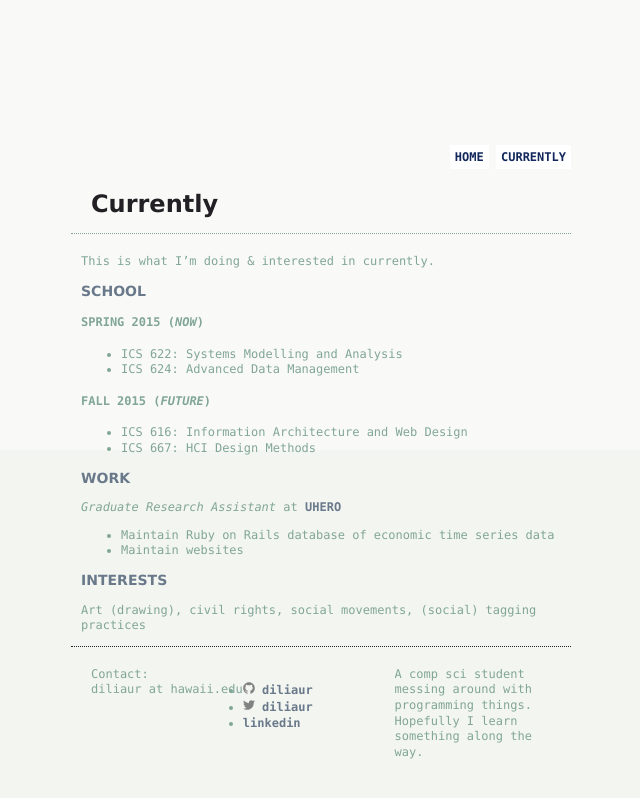
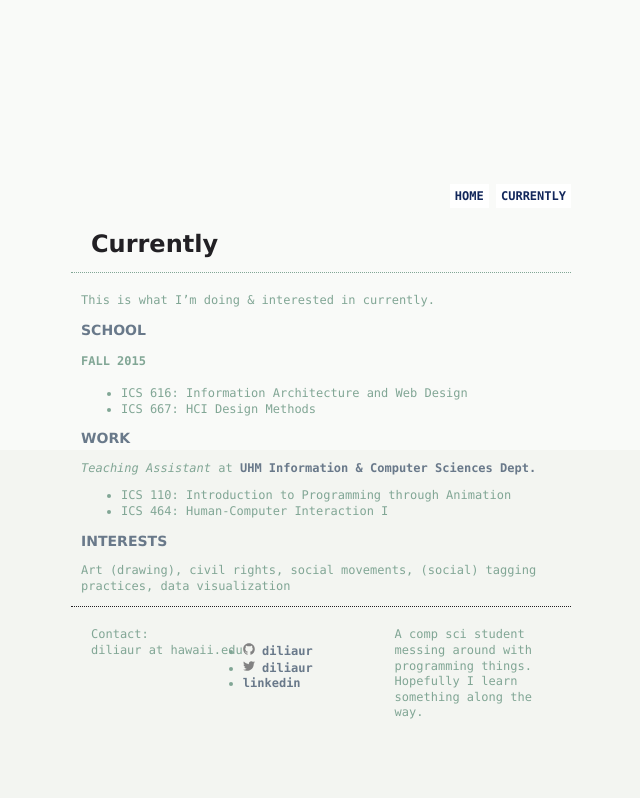
Before and after one commit to diliaur/diliaur.github.io, a Jekyll site: the page built from currently.md, in a window 1280 px wide. Shown: the top 798 px of the page, without its empty margins (319-959 px from the left). Built offline with Jekyll 4.4.1, drawn with Linux system fonts in a browser that asks for light colours; nearby versions of some CDN libraries; Markdown is read by kramdown in place of the engine named in the settings.

Commit message:
Update currently.md

```diff
--- a/currently.md
+++ b/currently.md
@@ -7,21 +7,16 @@ This is what I'm doing & interested in currently.
 
 ### School
 
-####__Spring 2015__ (_now_)
-
-* ICS 622: Systems Modelling and Analysis
-* ICS 624: Advanced Data Management
-
-####__Fall 2015__ (_future_)
+####__Fall 2015__
 
 * ICS 616: Information Architecture and Web Design
 * ICS 667: HCI Design Methods
 
 ### Work
-_Graduate Research Assistant_ at [UHERO](http://uhero.hawaii.edu)
+_Teaching Assistant_ at [UHM Information & Computer Sciences Dept.](http://www.ics.hawaii.edu)
 
-* Maintain Ruby on Rails database of economic time series data
-* Maintain websites
+* ICS 110: Introduction to Programming through Animation
+* ICS 464: Human-Computer Interaction I
 
 ### Interests
-Art (drawing), civil rights, social movements, (social) tagging practices
+Art (drawing), civil rights, social movements, (social) tagging practices, data visualization
```
